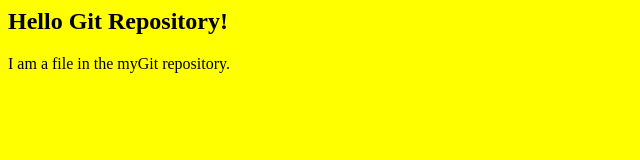
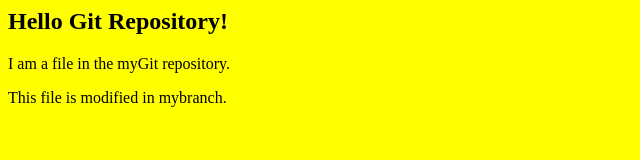
Before and after one commit to crupib/gitin8hours, a plain HTML site: page index.html in a window 1280 px wide. Shown: the whole page, without its empty margins (0-640 px from the left). Drawn offline with Linux system fonts and the light colour scheme.

Commit message:
Modify index.html in branch mybranch

```diff
--- a/index.html
+++ b/index.html
@@ -7,5 +7,6 @@
 <body>
 <h2>Hello Git Repository!</h2>
 <p>I am a file in the myGit repository.</p>
+<p>This file is modified in mybranch.</p>
 </body>
 </html>
```
